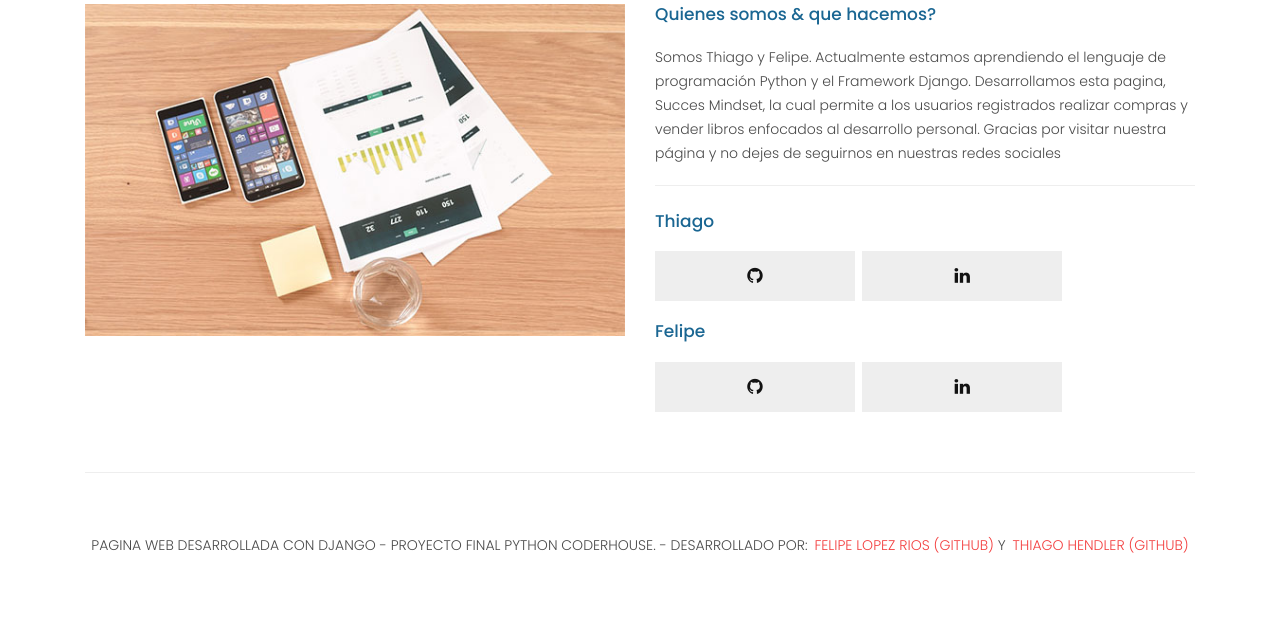
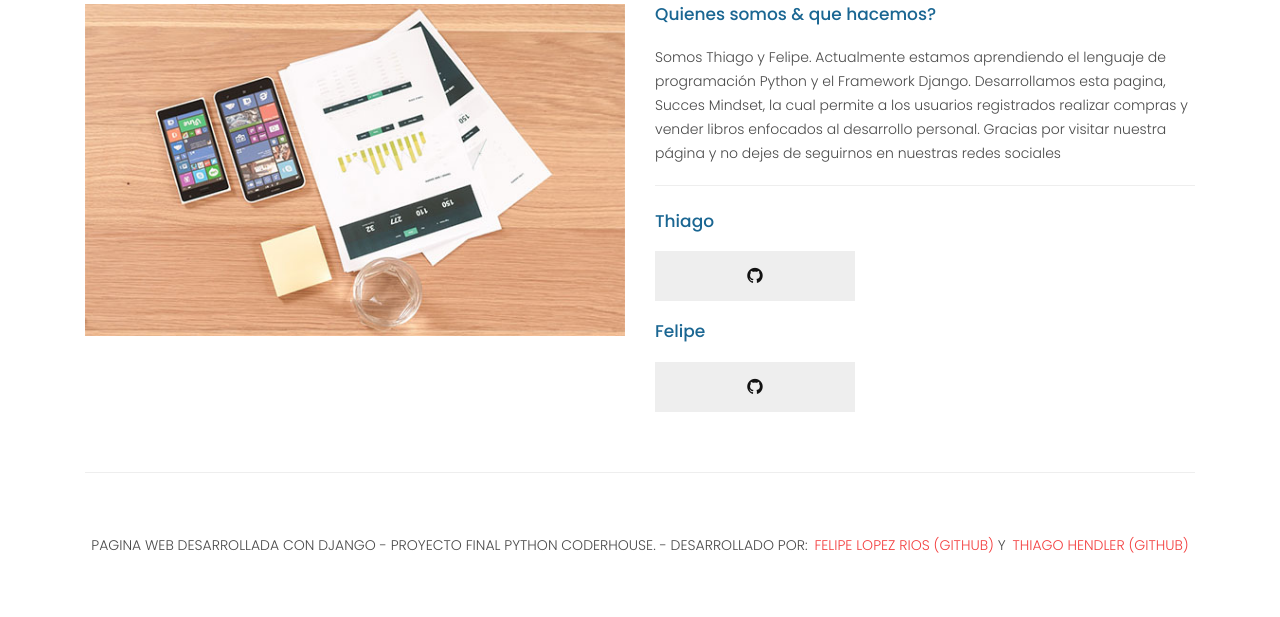
Before and after one commit to thiagohendler1/Entrega-Final-Hendler-Lopez-Rios, a Django app: template project/gestion_publicaciones/templates/gestion_publicaciones/about.html in a window 1280 px wide. Shown: the part 661-1278 px from the top of the page. Run offline with Django 4.2, Linux system fonts and the light colour scheme; the template is opened without the code that fills it, so the values that code supplies are empty; some libraries are stand-ins or nearby versions.

Commit message:
Creada la vista 'AboutView' de 'gestion_publicaciones'

```diff
--- a/project/gestion_publicaciones/templates/gestion_publicaciones/about.html
+++ b/project/gestion_publicaciones/templates/gestion_publicaciones/about.html
@@ -31,7 +31,7 @@
           </div>
           <div class="col-md-6">
             <div class="right-image">
-              <img src="{% static 'core/images/feature-image.jpg' %}" alt="">
+              <img src="{% static 'gestion_publicaciones/images/feature-image.jpg' %}" alt="">
             </div>
           </div>
           <div class="col-md-6">
@@ -42,13 +42,13 @@
               <ul class="social-icons">
                 <div class="sociales-thiago">
                     <h4>Thiago</h4>
-                    <li><a href="#"><i class="fa fa-github"></i></a></li>
-                    <li><a href="#"><i class="fa fa-linkedin"></i></a></li>
+                    <li><a href="https://github.com/thiagohendler1" target="_BLANK"><i class="fa fa-github"></i></a></li>
+                    {% comment %} <li><a href="#" target="_BLANK"><i class="fa fa-linkedin"></i></a></li> {% endcomment %}
                 </div>
                 <div class="sociales-felipe">
                     <h4>Felipe</h4>
-                    <li><a href="#"><i class="fa fa-github"></i></a></li>
-                    <li><a href="#"><i class="fa fa-linkedin"></i></a></li>
+                    <li><a href="https://github.com/feliRios" target="_BLANK"><i class="fa fa-github"></i></a></li>
+                    {% comment %} <li><a href="#"><i class="fa fa-linkedin" target="_BLANK"></i></a></li> {% endcomment %}
                 </div>
               </ul>
             </div>
--- a/project/gestion_publicaciones/templates/gestion_publicaciones/base.html
+++ b/project/gestion_publicaciones/templates/gestion_publicaciones/base.html
@@ -64,7 +64,7 @@ https://templatemo.com/tm-546-sixteen-clothing
                 <a class="nav-link" href="{% url 'generos' %}">Generos</a>
               </li>
               <li class="nav-item {% block active_about %} {% endblock active_about %}">
-                <a class="nav-link" href="#">About</a>
+                <a class="nav-link" href="{% url 'sobre_nosotros' %}">About</a>
               </li>
               <li class="nav-item {% block active_iniciarsesion %} {% endblock active_iniciarsesion %}">
                 <a class="nav-link" href="#">INICIAR SESION</a>
--- a/project/gestion_publicaciones/urls.py
+++ b/project/gestion_publicaciones/urls.py
@@ -1,8 +1,9 @@
 from django.urls import path
-from gestion_publicaciones.views import HomeView, TiendaView, GenerosView
+from gestion_publicaciones.views import HomeView, TiendaView, GenerosView, AboutView
 
 urlpatterns = [
     path('', HomeView.as_view(), name='inicio'),
     path('shop/', TiendaView, name='tienda'),
     path('genres/', GenerosView, name='generos'),
+    path('about/', AboutView.as_view(), name='sobre_nosotros'),
 ]
--- a/project/gestion_publicaciones/views.py
+++ b/project/gestion_publicaciones/views.py
@@ -66,5 +66,8 @@ def TiendaView(request):
 
 # LOGIN REQUIRED
 def GenerosView(request):
+    return render(request, 'gestion_publicaciones/generos.html')
 
-    return render(request, 'gestion_publicaciones/generos.html')
+
+class AboutView(TemplateView):
+    template_name = 'gestion_publicaciones/about.html'
```
Also changed, not shown: project/gestion_publicaciones/templates/gestion_publicaciones/inicio.html (+8 -8 lines), project/gestion_publicaciones/templates/gestion_publicaciones/tienda.html (+7 -0 lines), project/gestion_publicaciones/static/gestion_publicaciones/images/about-home.jpg (added).
